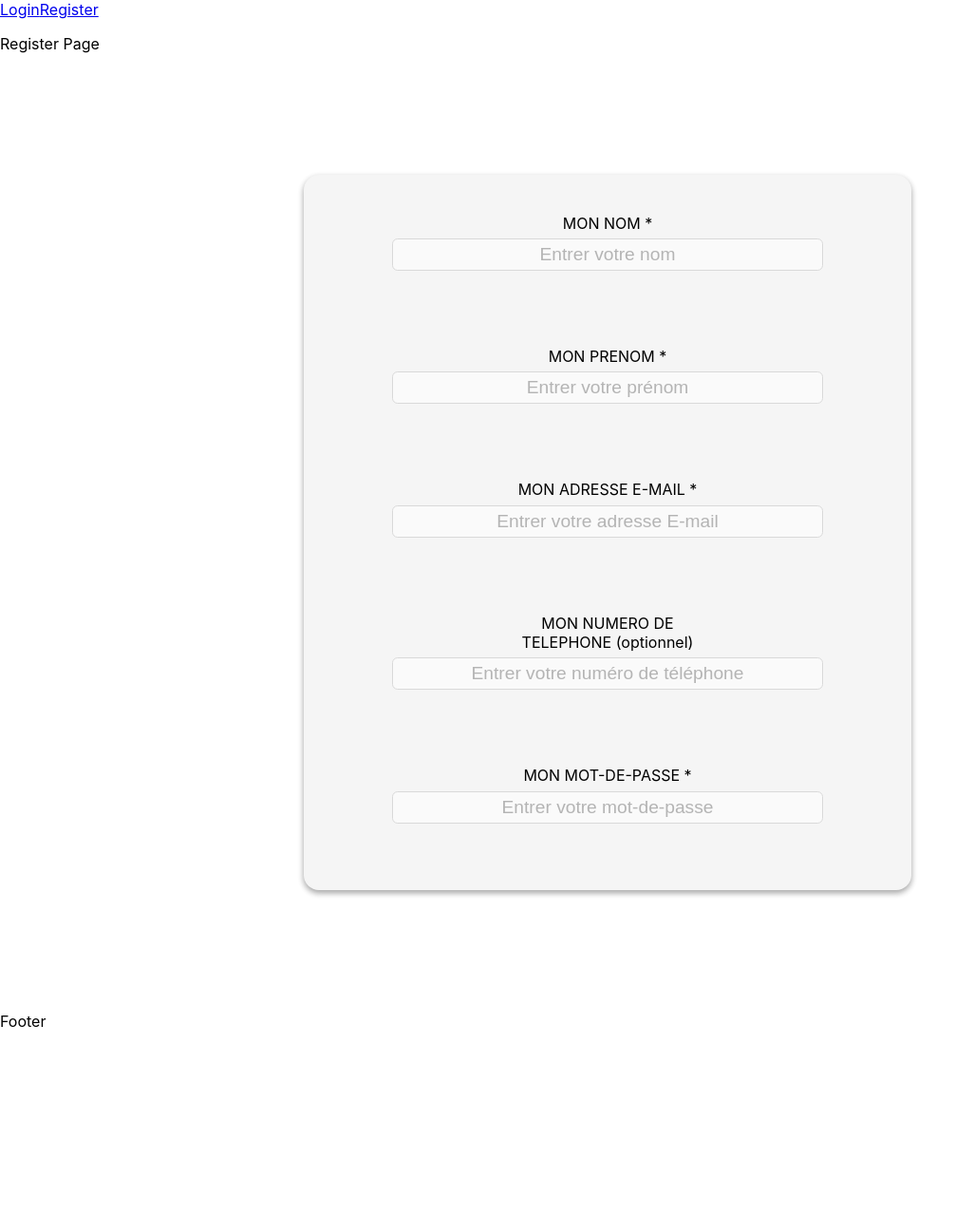
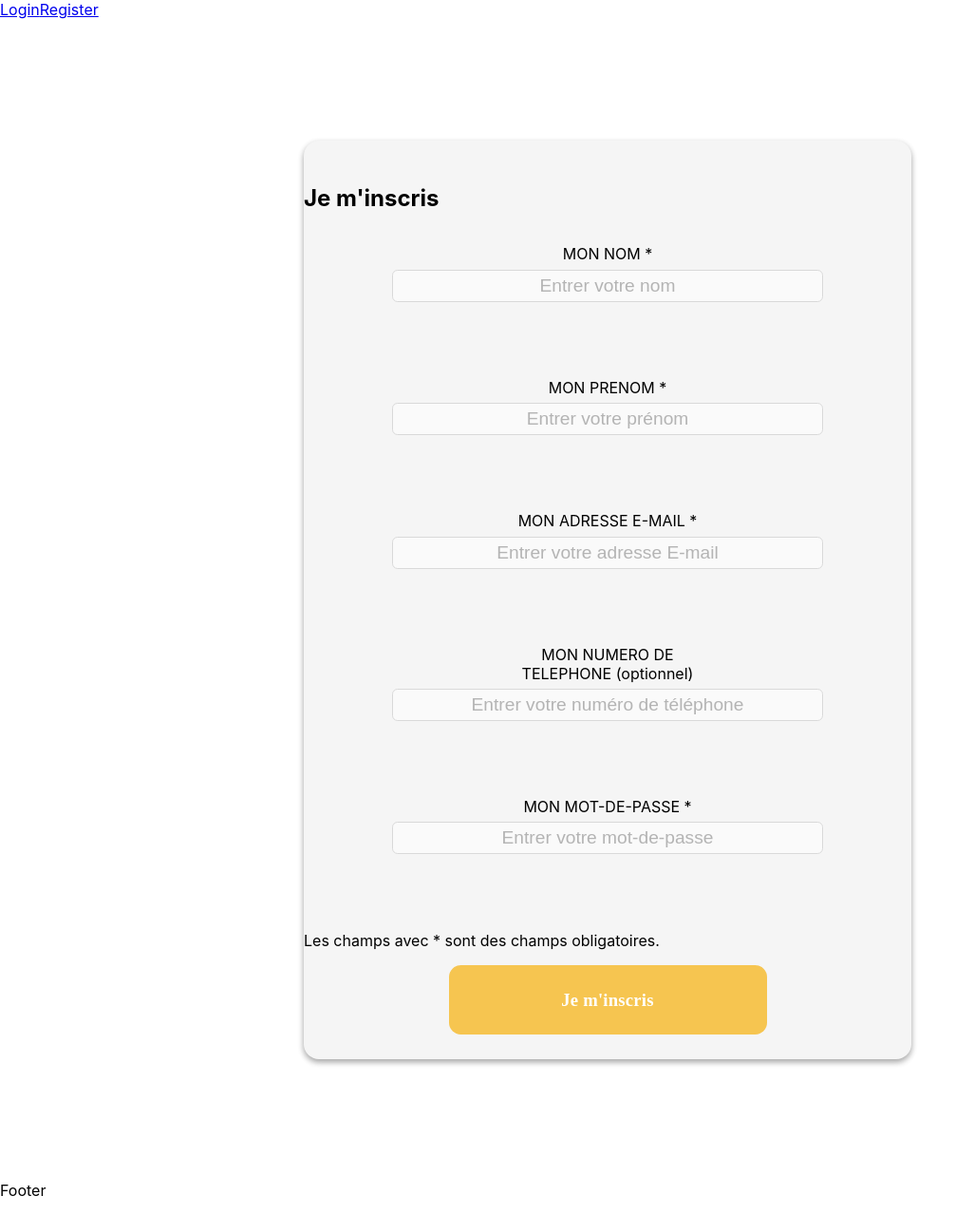
Before and after one commit to Magikmagnum/web-app, a React (Create React App) app: page /register in a window 1280 px wide. Shown: the whole page at 95% size, without its empty margins (0-1026 px from the left). Before the commit the page ends 1101 px from the top, so only its background shows below. Built offline with nearby package versions, Linux system fonts and the light colour scheme.

Commit message:
update Page register with add component ButtonForm and add verification data for send API

```diff
--- a/src/Containers/Register/Register.tsx
+++ b/src/Containers/Register/Register.tsx
@@ -4,6 +4,7 @@ import FullName from '../../components/FullName/FullName';
 import EmailInput from '../../components/EmailInput/EmailInput';
 import PhoneNumberInput from '../../components/PhoneNumberInput/PhoneNumberInput';
 import PasswordInput from '../../components/PasswordInput/PasswordInput';
+import ButtonForm from './../../components/ButtonForm/ButtonForm';
 
 interface IRegisterProps {
 }
@@ -35,10 +36,22 @@ const Register: React.FunctionComponent<IRegisterProps> = (props) => {
     setPasswordInput(passwordToSet)
   }
 
+  const checkUserInfo = (e:React.FormEvent<HTMLFormElement>) => {
+    e.preventDefault();
+
+    const userInfo = {
+        firstname: firstname,
+        lastname: lastname,
+        email: emailInput,
+        phone_number: phoneNumberInput,
+        password: passwordInput
+    }
+    console.log(userInfo)
+  }
   return (
     <>
-      <p>Register Page</p>
-      <form className='form-register'>
+      <form onSubmit={ checkUserInfo } className='form-register'>
+      <h2>Je m'inscris</h2>
         <FullName
           firstNameFunc={ setFirstNameState }
           lastNameFunc={ setLastNameState }
@@ -54,6 +67,9 @@ const Register: React.FunctionComponent<IRegisterProps> = (props) => {
         <PasswordInput
           passwordInputFunc = { setPasswordInputState }
         />
+        <br/>
+        <p>Les champs avec * sont des champs obligatoires.</p>
+        <ButtonForm buttonValue="Je m'inscris"/>
       </form>
     </>
   );
```
